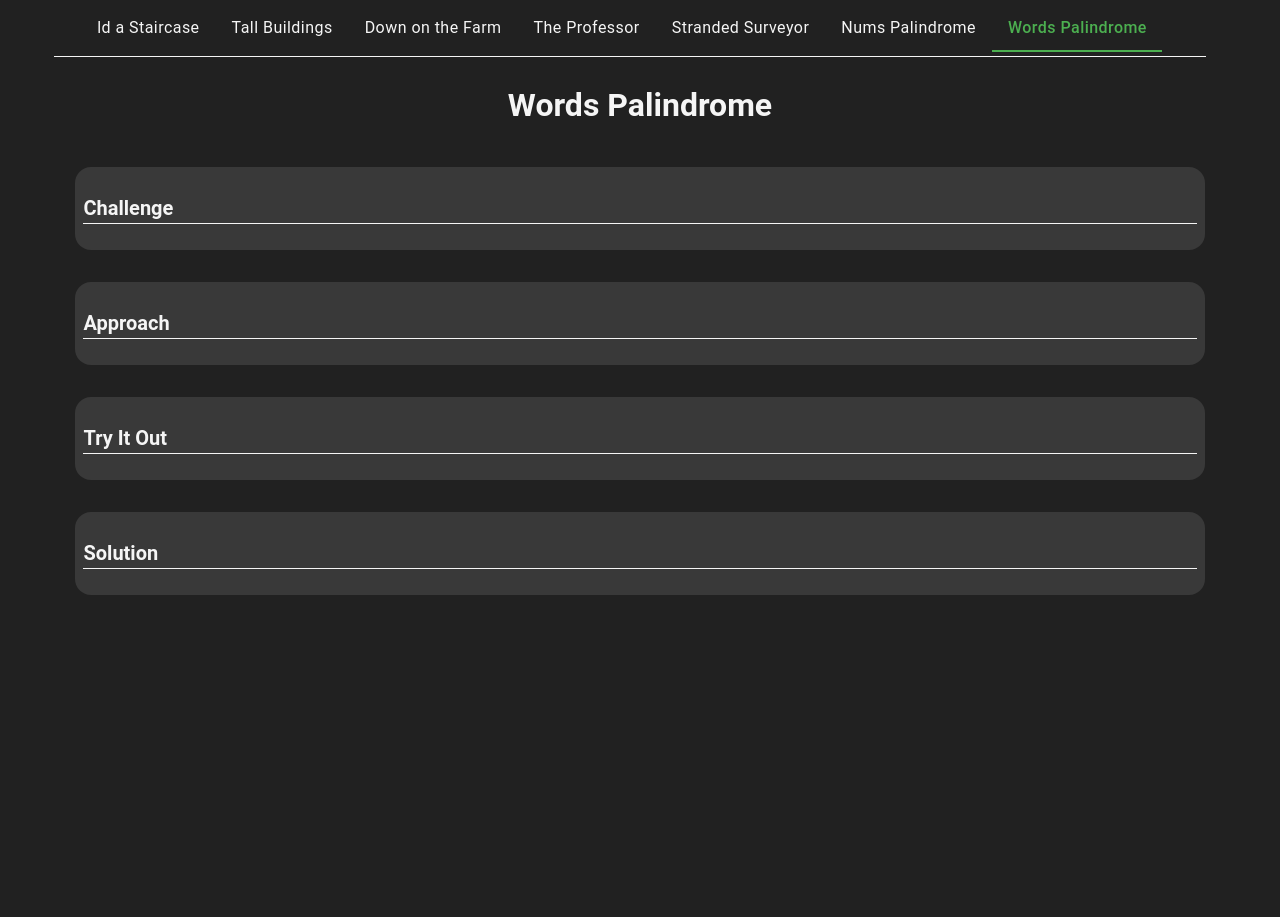
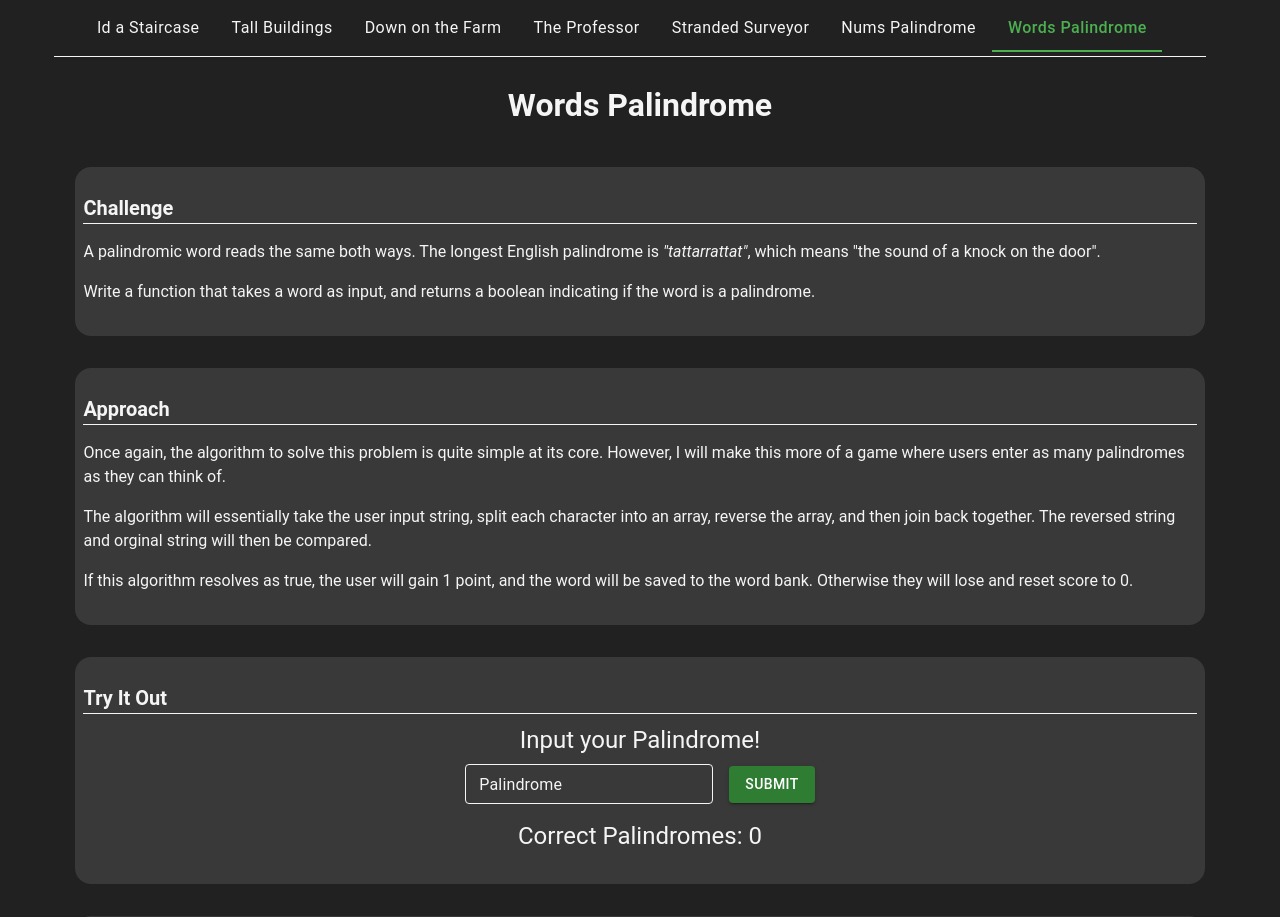
Before and after one commit to rramsey1115/algo-practice-nss, a React (Vite) app: page /wordspal in a window 1280 px wide. Shown: the top 917 px of the page. Before the commit the page ends 800 px from the top, so only its background shows below. Built offline with nearby package versions, Linux system fonts and the light colour scheme.

Commit message:
wordsPal finished

```diff
--- a/package.json
+++ b/package.json
@@ -15,6 +15,7 @@
     "@mui/icons-material": "^7.0.1",
     "@mui/material": "^7.0.1",
     "@mui/styled-engine-sc": "^7.0.1",
+    "node": "^23.11.0",
     "react": "^19.0.0",
     "react-dom": "^19.0.0",
     "react-router-dom": "^7.4.1",
--- /dev/null
+++ b/src/08_wordsPalindrome/WordsPalForm.jsx
@@ -0,0 +1,83 @@
+import { Button, TextField, Paper, Typography, Box, Alert } from "@mui/material";
+import { useState } from "react";
+import { wordsPalAlgo } from "./wordsPalAlgo";
+
+export const WordsPalForm = () => {
+    const [input, setInput] = useState("");
+    const [palList, setPalList] = useState([]);
+    const [score, setScore] = useState(0);
+    const [status, setStatus] = useState(null); // null | "success" | "error"
+
+    const handleSubmit = () => {
+        if (wordsPalAlgo(input)) {
+            setScore(score + 1);
+            setPalList((prev) => [...prev, input]);
+            setStatus("success");
+            setInput("");
+        } else {
+            setScore(0);
+            setPalList([]);
+            setStatus("error");
+            setInput("");
+        }
+
+        // Clear message after 2 seconds
+        setTimeout(() => setStatus(null), 2000);
+    };
+
+
+    return (
+        <form style={{textAlign:"center"}}>
+            <Typography variant="h5" gutterBottom>
+                Input your Palindrome!
+            </Typography>
+            <Box display="flex" justifyContent="center" alignItems="center" gap={2} mb={2}>
+                <TextField
+                    id="wordPal-input"
+                    label="Palindrome"
+                    type="text"
+                    value={input}
+                    variant="outlined"
+                    color="success"
+                    size="small"
+                    onChange={(e) => setInput(e.target.value)}
+                    sx={{
+                        input: { color: "whitesmoke" },
+                        label: { color: "whitesmoke" },
+                        "& .MuiOutlinedInput-root": {
+                            "& fieldset": { borderColor: "whitesmoke" },
+                            "&:hover fieldset": { borderColor: "#66bb6a" },
+                            "&.Mui-focused fieldset": { borderColor: "#66bb6a" },
+                        },
+                    }}
+                />
+                <Button size="medium" variant="contained" color="success" onClick={handleSubmit}>
+                    Submit
+                </Button>
+            </Box>
+            <Box width={'250px'} margin={'2px auto'}>
+                {status === "success" && (
+                    <Alert severity="success" sx={{ mt: 2 }}>
+                        That's a palindrome! ✅
+                    </Alert>
+                )}
+                {status === "error" && (
+                    <Alert severity="error" sx={{ mt: 2 }}>
+                        Nope, not a palindrome. ❌
+                    </Alert>
+                )}
+            </Box>
+
+            <Typography variant="h5" sx={{ mb: 2}}>
+                Correct Palindromes: {score}
+            </Typography>
+            <Box>
+                {palList.map((item, index) => (
+                    <Typography key={index} variant="h6" sx={{ fontStyle: "italic" }}>
+                        {item}
+                    </Typography>
+                ))}
+            </Box>
+        </form>
+    );
+};
--- a/src/08_wordsPalindrome/WordsPalView.jsx
+++ b/src/08_wordsPalindrome/WordsPalView.jsx
@@ -1,3 +1,7 @@
+import { WordsPalForm } from "./WordsPalForm"
+import { CodeSample } from "../CodeSample/CodeSample"
+import { wordsPalAlgoString } from "./wordsPalAlgo"
+
 export const WordsPalView = () => {
     return (<>
         <header className="header">
@@ -6,15 +10,27 @@ export const WordsPalView = () => {
         <article className="article">
             <div className="article-div">
                 <h2 className="article-heading">Challenge</h2>
+                <p>
+                    A palindromic word reads the same both ways. The longest English palindrome is <em>"tattarrattat"</em>, which means "the sound of a knock on the door".
+                </p>
+                <p>
+                    Write a function that takes a word as input, and returns a boolean indicating if the word is a palindrome.
+                </p>
             </div>
             <div className="article-div">
                 <h2 className="article-heading">Approach</h2>
+                <p>Once again, the algorithm to solve this problem is quite simple at its core.
+                    However, I will make this more of a game where users enter as many palindromes as they can think of.</p>
+                <p>The algorithm will essentially take the user input string, split each character into an array, reverse the array, and then join back together. The reversed string and orginal string will then be compared.</p>
+                <p>If this algorithm resolves as true, the user will gain 1 point, and the word will be saved to the word bank. Otherwise they will lose and reset score to 0.</p>
             </div>
             <div className="article-div">
                 <h2 className="article-heading">Try It Out</h2>
+                <WordsPalForm />
             </div>
             <div className="article-div">
                 <h2 className="article-heading">Solution</h2>
+                <CodeSample codeString={wordsPalAlgoString} />
             </div>
         </article>
     </>)
--- a/src/08_wordsPalindrome/wordsPalAlgo.js
+++ b/src/08_wordsPalindrome/wordsPalAlgo.js
@@ -0,0 +1,17 @@
+export const wordsPalAlgo = (string) => {
+    // split word into array at each character, reverse, then join back together
+    const reverse = string.split("").reverse().join("");
+
+    // return the result of comparison (toLowerCase so that strings are equally cased)
+    return string.toLowerCase() === reverse.toLowerCase();
+}
+
+export const wordsPalAlgoString = `
+const wordsPalAlgo = (string) => {
+    // split word into array at each character, reverse, then join back together
+    const reverse = string.split("").reverse().join("");
+
+    // return the result of comparison (toLowerCase so that strings are equally cased)
+    return string.toLowerCase() === reverse.toLowerCase();
+}
+`
```
Also changed, not shown: 1 other file (tests, documents, lock files or other folders).
